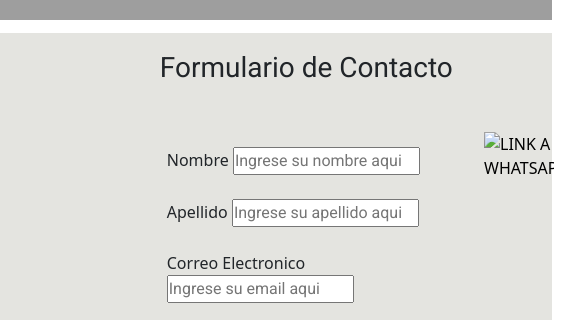
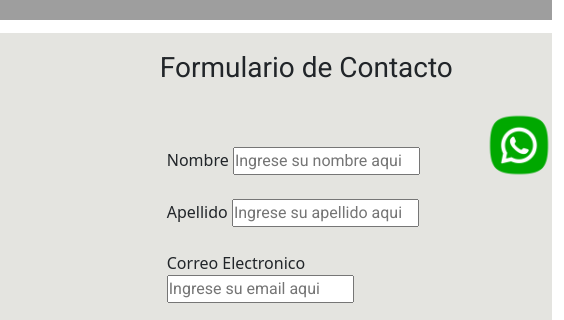
Before and after one commit to gojaguerra/clase13-sass, a website: page pages/contacto.html in a window 1280 px wide. Shown: the part 610-930 px from the top of the page, 716-1280 px from the left. Drawn offline with nearby package versions, Linux system fonts and the light colour scheme; the site is published under a folder, as on GitHub Pages, so addresses that start at the root find nothing.

Commit message:
logo WhatsApp

```diff
--- a/pages/contacto.html
+++ b/pages/contacto.html
@@ -165,7 +165,7 @@
   </script>
 
   <div class="botonWhatsApp">
-    <a href="https://api.whatsapp.com/send?phone=+542235065737" target="_blank"><img src="/img/logoWhatsapp.png"
+    <a href="https://api.whatsapp.com/send?phone=+542235065737" target="_blank"><img src="../img/logoWhatsapp.png"
         alt="Link a WhatsApp"></a>
   </div>
 
```
